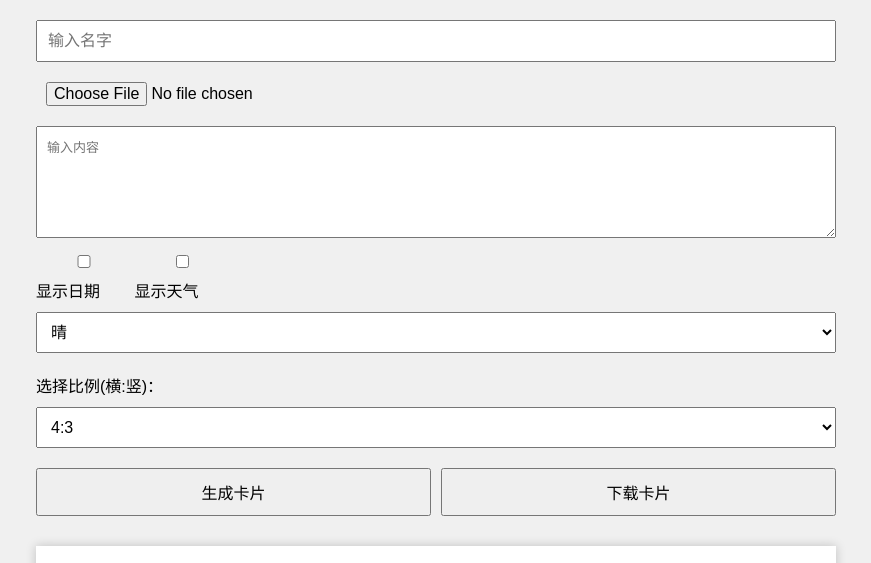
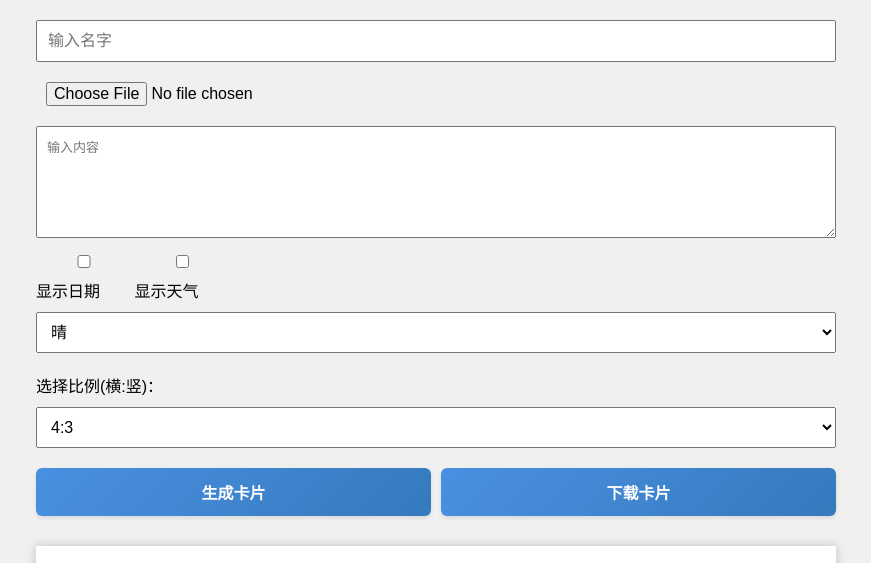
Before and after one commit to certram/card-generator, a plain HTML site: page index.html in a window 1280 px wide. Shown: the top 563 px of the page, without its empty margins (204-1075 px from the left). Drawn offline with nearby package versions, Linux system fonts and the light colour scheme.

Commit message:
fix:add color to button

```diff
--- a/index.html
+++ b/index.html
@@ -84,6 +84,26 @@
     .actions {
       display: flex;
       gap: 10px;
+    }
+    .actions button {
+      padding: 12px 24px;
+      border: none;
+      border-radius: 6px;
+      font-weight: 600;
+      cursor: pointer;
+      transition: all 0.3s ease;
+      color: white;
+      background: linear-gradient(135deg, #4a90e2, #357abd);
+      box-shadow: 0 2px 4px rgba(0, 0, 0, 0.1);
+    }
+    .actions button:hover {
+      transform: translateY(-2px);
+      box-shadow: 0 4px 8px rgba(0, 0, 0, 0.2);
+      background: linear-gradient(135deg, #357abd, #2a5f9e);
+    }
+    .actions button:active {
+      transform: translateY(0);
+      box-shadow: 0 2px 4px rgba(0, 0, 0, 0.1);
     }
     .image-cropper {
       display: none;
```
